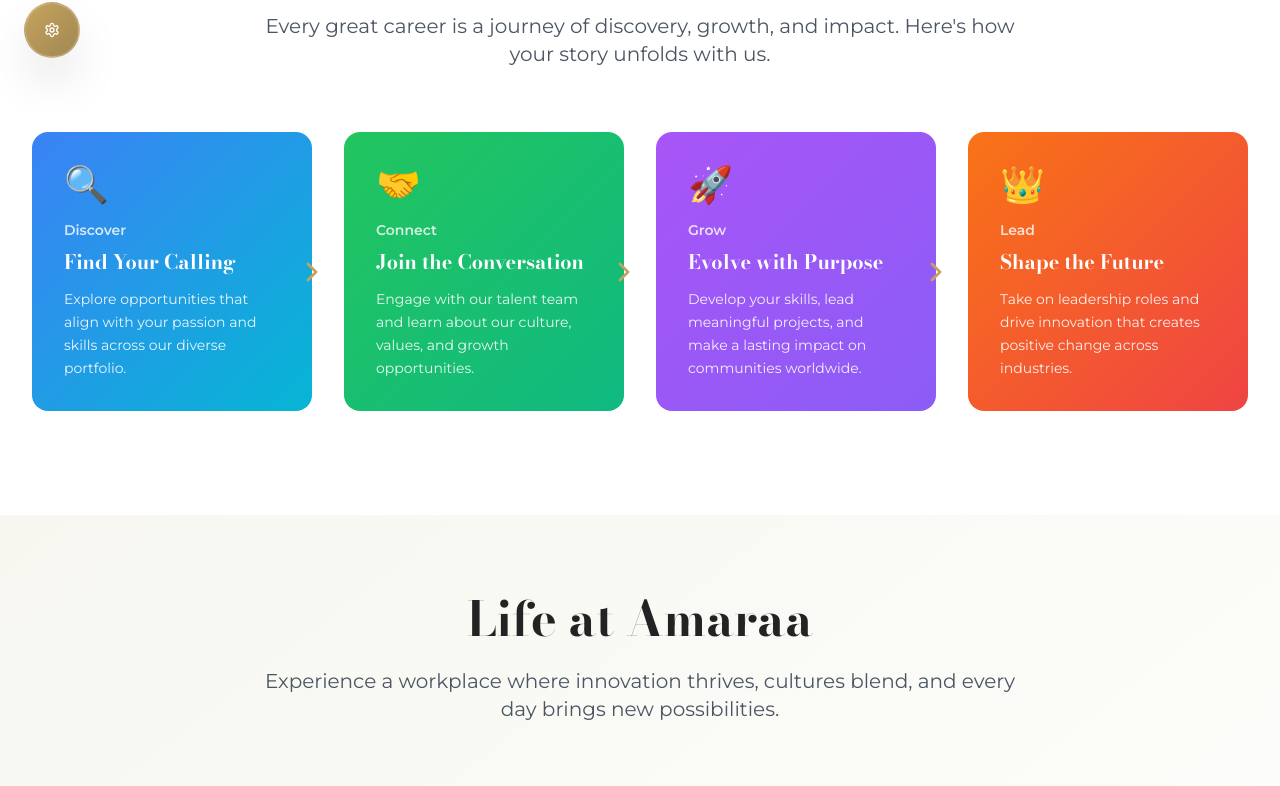
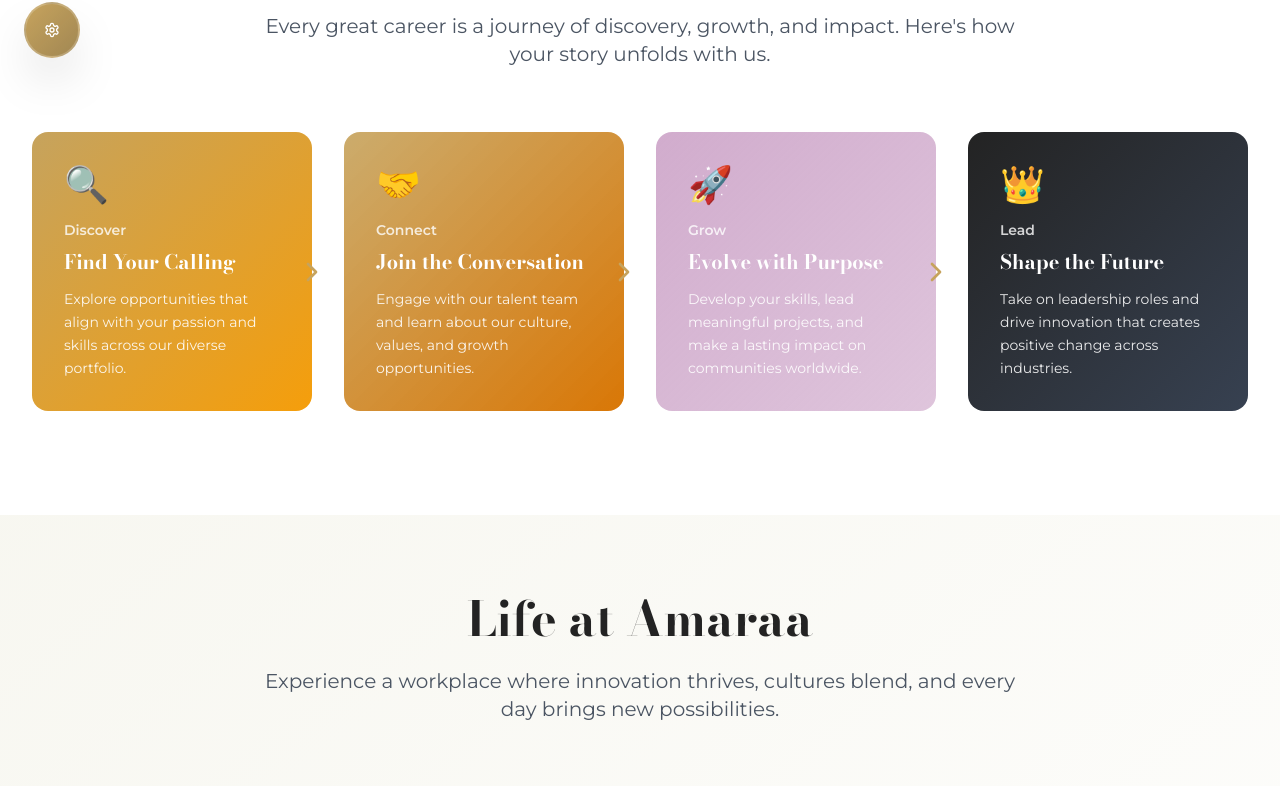
Before and after one commit to Lffya/HOA, a Next.js app: page /careers in a window 1280 px wide. Shown: the part 718-1504 px from the top of the page. Built offline with nearby package versions, Linux system fonts and the light colour scheme; grey boxes are pictures that could not be loaded.

Commit message:
style: update career journey card colors to match House of Amaraa theme
Co-authored-by: null <215474893+Lffya@users.noreply.github.com>

```diff
--- a/app/careers/page.tsx
+++ b/app/careers/page.tsx
@@ -27,28 +27,28 @@ export default function CareersPage() {
       title: "Find Your Calling",
       description: "Explore opportunities that align with your passion and skills across our diverse portfolio.",
       icon: "🔍",
-      color: "from-blue-500 to-cyan-500",
+      color: "from-hoa-gold to-amber-500",
     },
     {
       phase: "Connect",
       title: "Join the Conversation",
       description: "Engage with our talent team and learn about our culture, values, and growth opportunities.",
       icon: "🤝",
-      color: "from-green-500 to-emerald-500",
+      color: "from-hoa-gold/90 to-amber-600",
     },
     {
       phase: "Grow",
       title: "Evolve with Purpose",
       description: "Develop your skills, lead meaningful projects, and make a lasting impact on communities worldwide.",
       icon: "🚀",
-      color: "from-purple-500 to-violet-500",
+      color: "from-hoa-rose to-hoa-rose/70",
     },
     {
       phase: "Lead",
       title: "Shape the Future",
       description: "Take on leadership roles and drive innovation that creates positive change across industries.",
       icon: "👑",
-      color: "from-orange-500 to-red-500",
+      color: "from-hoa-charcoal to-gray-700",
     },
   ]
 
@@ -394,7 +394,17 @@ export default function CareersPage() {
             {benefits.map((benefit, index) => (
               <div key={benefit.category} className={`animate-fade-in-up animation-delay-${(index + 1) * 200}`}>
                 <div className="bg-white dark:bg-hoa-charcoal/80 p-6 rounded-2xl shadow-lg border border-gray-200 dark:border-gray-700 h-full">
-                  <div className="w-12 h-12 bg-hoa-gold rounded-full flex items-center justify-center mb-6">
+                  <div
+                    className={`w-12 h-12 ${
+                      benefit.category === "Financial Wellness"
+                        ? "bg-hoa-gold"
+                        : benefit.category === "Work-Life Balance"
+                          ? "bg-hoa-rose"
+                          : benefit.category === "Growth & Development"
+                            ? "bg-amber-600"
+                            : "bg-hoa-charcoal"
+                    } rounded-full flex items-center justify-center mb-6`}
+                  >
                     <benefit.icon className="w-6 h-6 text-white" />
                   </div>
                   <h3 className="text-xl font-serif font-bold text-hoa-charcoal dark:text-white mb-4">
```
